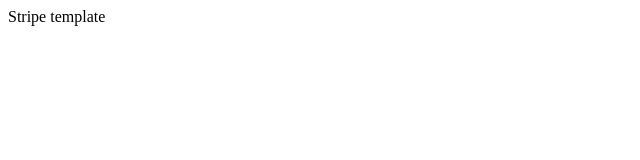
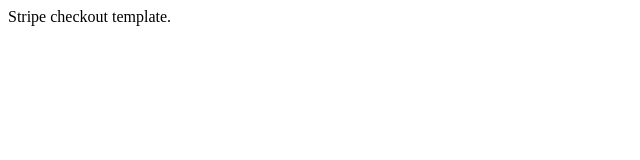
Before and after one commit to MarcinusX/test1, a plain HTML site: page index.html in a window 1280 px wide. Shown: the full height of the page, 0-640 px from the left. Drawn offline with Linux system fonts and the light colour scheme.

Commit message:
Update index.html

```diff
--- a/index.html
+++ b/index.html
@@ -3,6 +3,6 @@
 <script src="https://js.stripe.com/v3/"></script>
 <head><title>Stripe checkout</title></head>
 <body>
-Stripe template
+Stripe checkout template.
 </body>
 </html>
```
